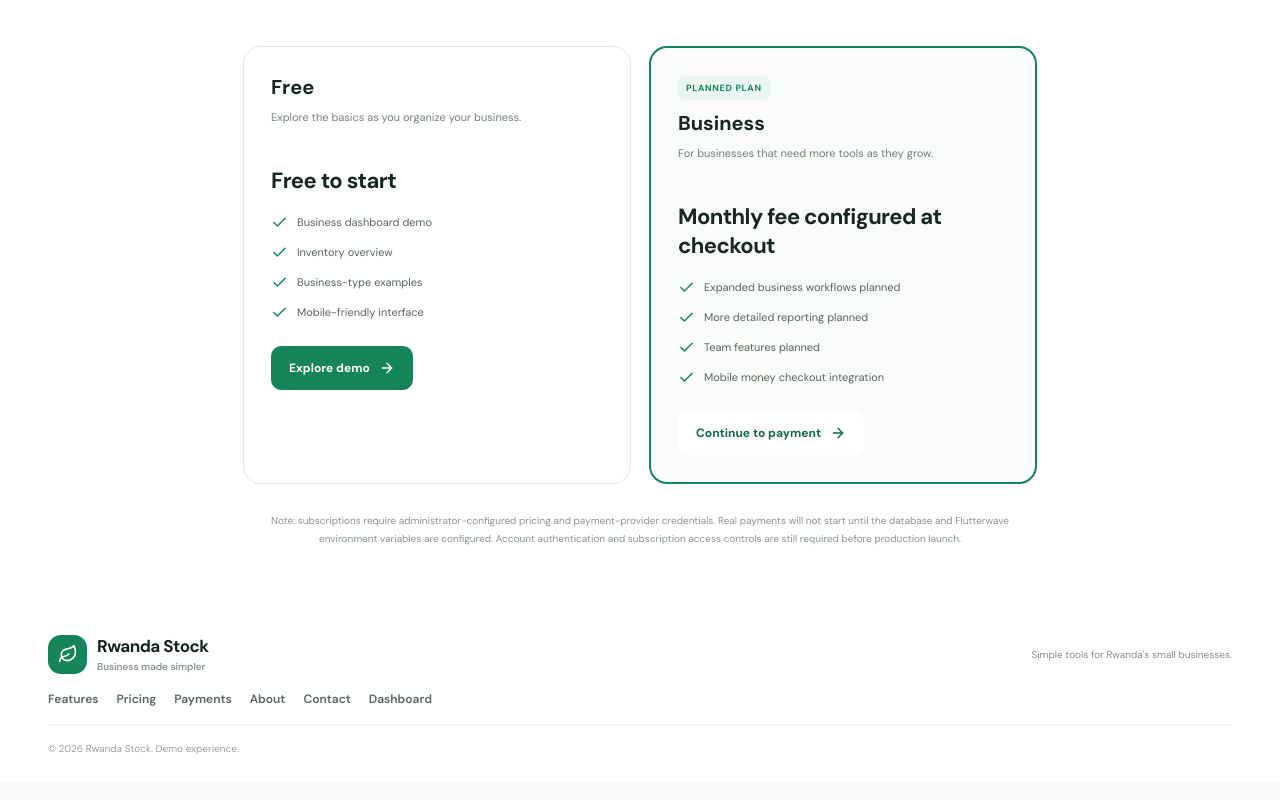
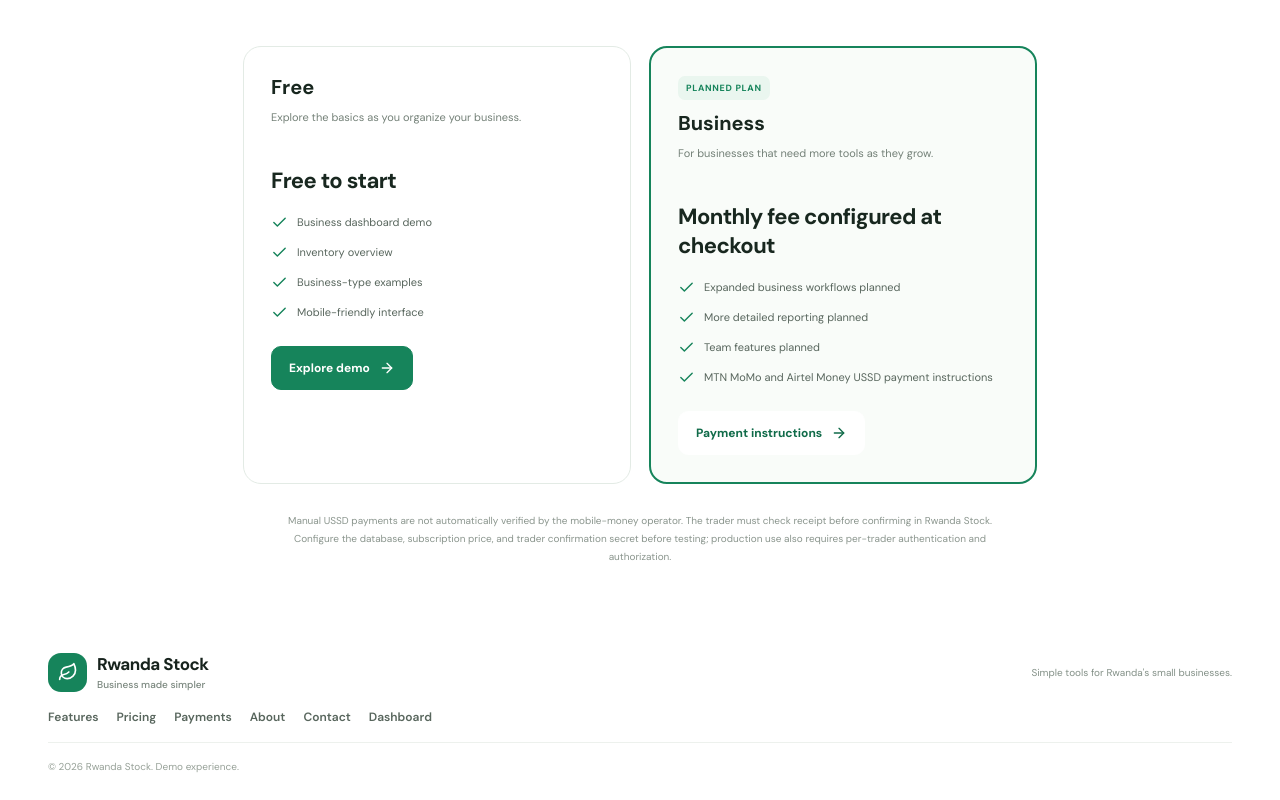
Before and after one commit to G-tech-dev/Rwanda-Stock, a Next.js app: page /pricing in a window 1280 px wide. Shown: the part 401-1201 px from the top of the page. Built offline with nearby package versions, Linux system fonts and the light colour scheme.

Commit message:
Update pricing page for manual USSD payments

```diff
--- a/app/pricing/page.tsx
+++ b/app/pricing/page.tsx
@@ -4,13 +4,13 @@ import { MarketingLayout } from "../components/marketing";
 
 const plans = [
   { name: "Free", price: "Free to start", description: "Explore the basics as you organize your business.", items: ["Business dashboard demo", "Inventory overview", "Business-type examples", "Mobile-friendly interface"], featured: false },
-  { name: "Business", price: "Monthly fee configured at checkout", description: "For businesses that need more tools as they grow.", items: ["Expanded business workflows planned", "More detailed reporting planned", "Team features planned", "Mobile money checkout integration"], featured: true },
+  { name: "Business", price: "Monthly fee configured at checkout", description: "For businesses that need more tools as they grow.", items: ["Expanded business workflows planned", "More detailed reporting planned", "Team features planned", "MTN MoMo and Airtel Money USSD payment instructions"], featured: true },
 ];
 
 export default function PricingPage() {
   return <MarketingLayout><main className="inner-page">
     <section className="inner-hero"><span className="section-kicker">SIMPLE PLANS</span><h1>Start simple. <span>Grow when you're ready.</span></h1><p>Rwanda Stock is planned around a free starting option and paid subscriptions for businesses that need more capabilities.</p></section>
-    <section className="pricing-grid">{plans.map(plan=><article key={plan.name} className={`pricing-card ${plan.featured ? "pricing-featured" : ""}`}>{plan.featured && <span className="pricing-label">PLANNED PLAN</span>}<h2>{plan.name}</h2><p>{plan.description}</p><div className="pricing-price">{plan.price}</div><ul>{plan.items.map(item=><li key={item}><Check size={17}/>{item}</li>)}</ul><Link href={plan.featured ? "/payments" : "/dashboard"} className={`marketing-button ${plan.featured ? "light" : ""}`}>{plan.featured ? "Continue to payment" : "Explore demo"} <ArrowRight size={16}/></Link></article>)}</section>
-    <p className="pricing-note">Note: subscriptions require administrator-configured pricing and payment-provider credentials. Real payments will not start until the database and Flutterwave environment variables are configured. Account authentication and subscription access controls are still required before production launch.</p>
+    <section className="pricing-grid">{plans.map(plan=><article key={plan.name} className={`pricing-card ${plan.featured ? "pricing-featured" : ""}`}>{plan.featured && <span className="pricing-label">PLANNED PLAN</span>}<h2>{plan.name}</h2><p>{plan.description}</p><div className="pricing-price">{plan.price}</div><ul>{plan.items.map(item=><li key={item}><Check size={17}/>{item}</li>)}</ul><Link href={plan.featured ? "/payments" : "/dashboard"} className={`marketing-button ${plan.featured ? "light" : ""}`}>{plan.featured ? "Payment instructions" : "Explore demo"} <ArrowRight size={16}/></Link></article>)}</section>
+    <p className="pricing-note">Manual USSD payments are not automatically verified by the mobile-money operator. The trader must check receipt before confirming in Rwanda Stock. Configure the database, subscription price, and trader confirmation secret before testing; production use also requires per-trader authentication and authorization.</p>
   </main></MarketingLayout>;
 }
```
